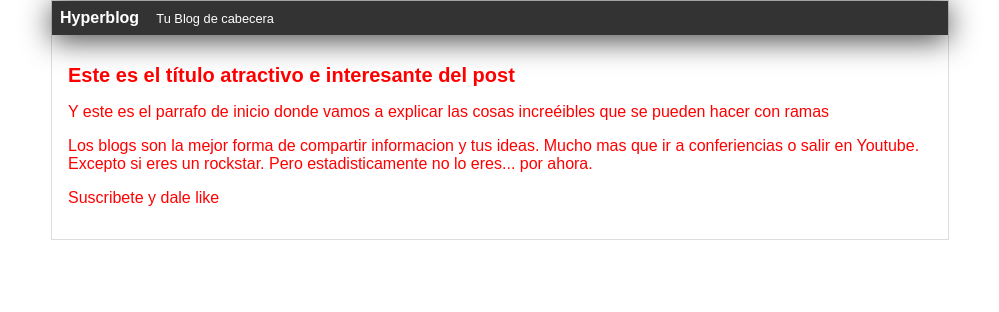
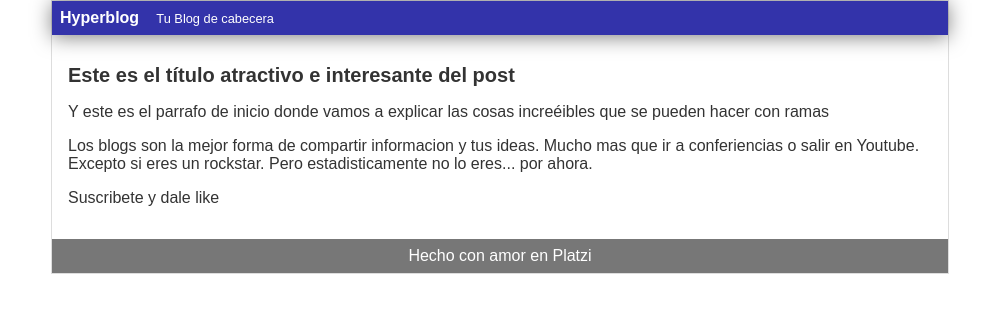
Before and after one commit to alesandra27/hyperblog, a plain HTML site: page blogpost.html in a window 1280 px wide. Shown: the whole page, without its empty margins (140-1139 px from the left). Drawn offline with Linux system fonts and the light colour scheme.

Commit message:
Footer terminado

```diff
--- a/blogpost.html
+++ b/blogpost.html
@@ -1,3 +1,4 @@
+
 <html>
     <head>
         <title>el titulo del post 2.0</title>
@@ -27,6 +28,9 @@
                     Suscribete y dale like
                 </p>
             </div>
+	    <div id="footer">
+		Hecho con amor en Platzi
+	    </div>
         </div>
     </body>
 </html>
--- a/css/estilos1.css
+++ b/css/estilos1.css
@@ -1,6 +1,6 @@
 body
 {
-    color: red;
+    color: #333;
     text-align: center;
     font-family: "Arial";
     font-size: 16px;
@@ -8,8 +8,8 @@ body
     padding: 0;
 }
 #cabecera {
-    background: #333;
-    box-shadow: 0px 5px 30px 0px rgba(0, 0, 0, 0.75);
+    background: #33A;
+    box-shadow: 0px 2px 20px 0px rgba(0, 0, 0, 0.5);
     color: white;
     font-weight: bold;
     margin: 0;
@@ -37,5 +37,12 @@ body
 }
 
 #post {
-    padding: 1em;
+	padding: 1em;
 }
+
+#footer {
+	background: #777;
+	color: white;
+	text-align: center;
+	padding: 0.5em;
+}
```
